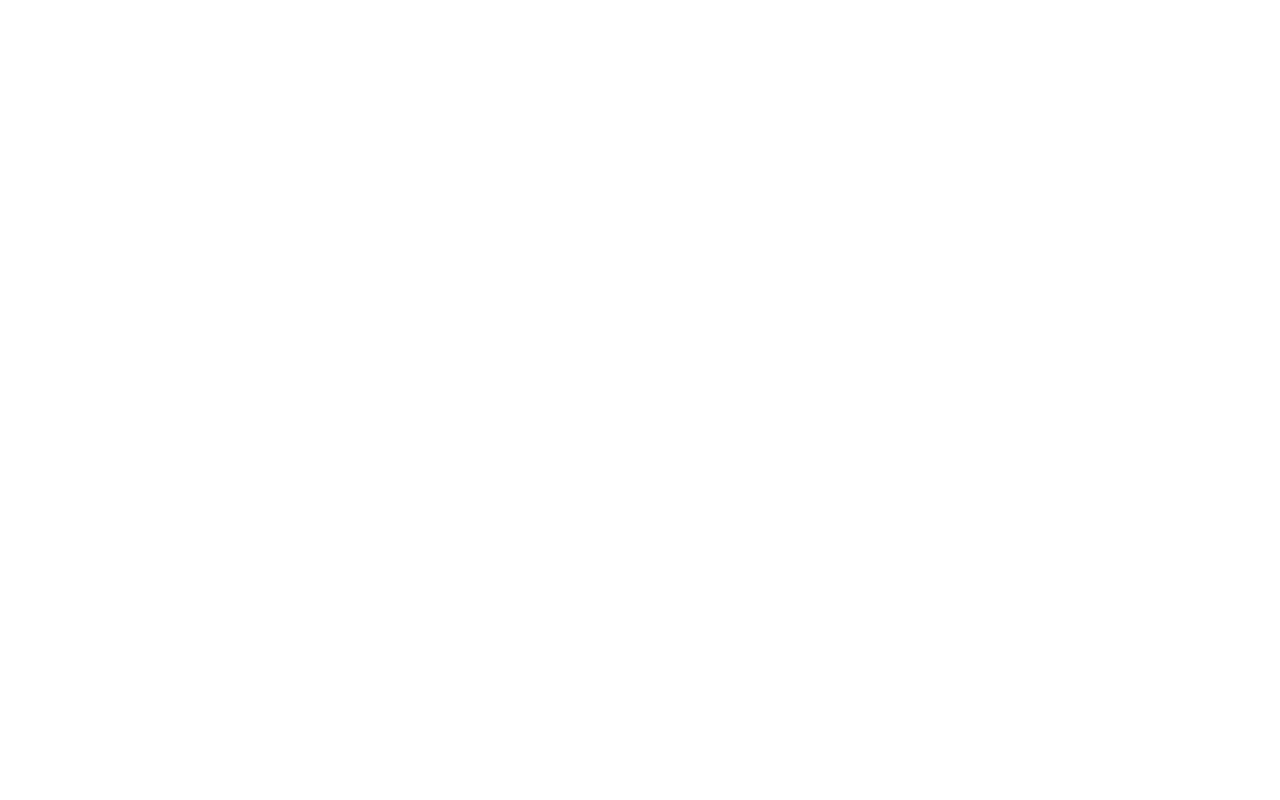
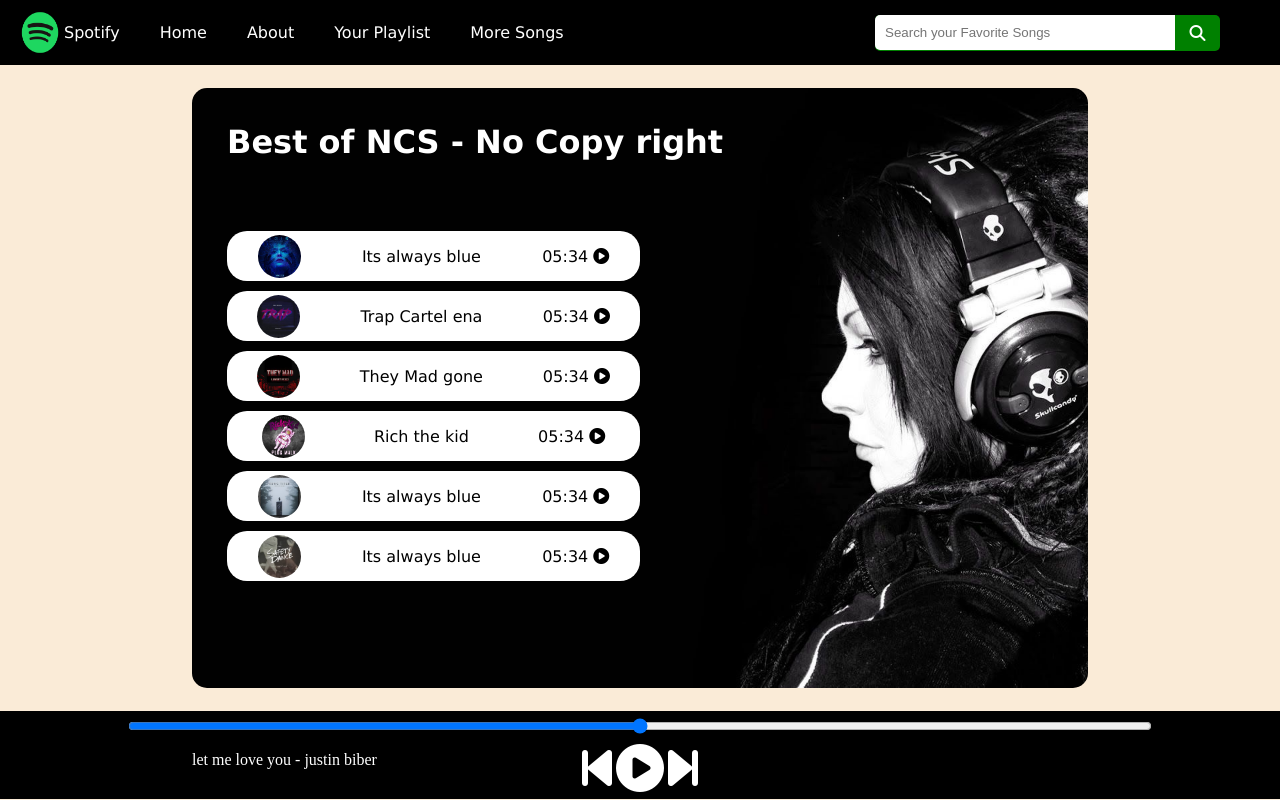
Before and after one commit to dhakaaman123/spotify-clone, a plain HTML site: page index.html in a window 1280 px wide. Drawn offline with Linux system fonts and the light colour scheme; a web font is replaced by a local one.

Commit message:
adding html and css

```diff
--- a/index.html
+++ b/index.html
@@ -3,10 +3,122 @@
 <head>
     <meta charset="UTF-8">
     <meta name="viewport" content="width=device-width, initial-scale=1.0">
-    <title>Document</title>
+    <title>Spotify</title>
     <link rel="stylesheet" href="./style.css">
+    <link rel="stylesheet" href="https://cdnjs.cloudflare.com/ajax/libs/font-awesome/6.6.0/css/all.min.css" integrity="sha512-Kc323vGBEqzTmouAECnVceyQqyqdsSiqLQISBL29aUW4U/M7pSPA/gEUZQqv1cwx4OnYxTxve5UMg5GT6L4JJg==" crossorigin="anonymous" referrerpolicy="no-referrer" />
+    <style>
+        @import url('https://fonts.googleapis.com/css2?family=Playwrite+GB+S:ital,wght@0,100..400;1,100..400&display=swap');
+        </style>
 </head>
 <body>
+    <nav id="navbar">
+        <ul>
+            <li class="brand"><img src="./logo.png" alt="logo image"><span>Spotify</span></li>
+            <li>Home</li>
+            <li>About</li>
+            <li>Your Playlist</li>
+            <li>More Songs</li>
+        </ul>
+        <div class="search">
+            <form action="">
+                <input type="text" placeholder="Search your Favorite Songs">
+
+            </form>
+            <div class="Search_icon">
+                <i class="fa-solid fa-magnifying-glass"></i>
+            </div>
+
+
+
+        </div>
+
+    </nav>
+    <div class="container">
+
+        <div class="SongList">
+            <h1>Best of NCS - No Copy right</h1>
+            <div class="songItemContainer">
+                <div class="songItem">
+                    <img src="covers/1.jpg" alt="1songimg">
+                    <span>Its always blue</span>
+                    <span class="songlistplay">
+                        <span class="timesspan">05:34</span>
+                        <i class="fa-solid  fa-circle-play"></i>
+
+                    </span>
+
+                </div>
+                <div class="songItem">
+                    <img src="covers/2.jpg" alt="1songimg">
+                    <span>Trap Cartel ena</span>
+                    <span class="songlistplay">
+                        <span class="timesspan">05:34</span>
+                        <i class="fa-solid  fa-circle-play"></i>
+
+                    </span>
+
+                </div>
+                <div class="songItem">
+                    <img src="covers/3.jpg" alt="1songimg">
+                    <span>They Mad gone </span>
+                    <span class="songlistplay">
+                        <span class="timesspan">05:34</span>
+                        <i class="fa-solid  fa-circle-play"></i>
+
+                    </span>
+
+                </div>
+                <div class="songItem">
+                    <img src="covers/4.jpg" alt="1songimg">
+                    <span>Rich the kid</span>
+                    <span class="songlistplay">
+                        <span class="timesspan">05:34</span>
+                        <i class="fa-solid  fa-circle-play"></i>
+
+                    </span>
+
+                </div>
+                <div class="songItem">
+                    <img src="covers/5.jpg" alt="1songimg">
+                    <span>Its always blue</span>
+                    <span class="songlistplay">
+                        <span class="timesspan">05:34</span>
+                        <i class="fa-solid  fa-circle-play"></i>
+
+                    </span>
+
+                </div>
+                <div class="songItem">
+                    <img src="covers/6.jpg" alt="1songimg">
+                    <span>Its always blue</span>
+                    <span class="songlistplay">
+                        <span class="timesspan">05:34</span>
+                        <i class="fa-solid  fa-circle-play"></i>
+
+                    </span>
+
+                </div>
+
+            </div>
+        </div>
+
+        <div class="songBanner"></div>
+
+    </div>
+    <div class="bottom">
+        <input type="range" name="range" id="myProgressBar" min="0" max="100">
+        <div class="play_icon">
+            <i class="fa-solid fa-3x fa-backward-step"></i>
+            <i class="fa-solid fa-3x fa-circle-play"></i>
+            <i class="fa-solid fa-3x fa-forward-step"></i>
+            <div class="songInfo">
+                <img src="./playing.gif"  width="50px"> let me love you - justin biber
+            </div>
+
+        </div>
+
+
+    </div>
 
     <script src="./script.js"></script>
 
--- a/style.css
+++ b/style.css
@@ -0,0 +1,161 @@
+
+*{
+    margin:0px;
+    padding: 0px;
+    box-sizing: border-box;
+}
+body{
+    background-color: antiquewhite;
+}
+nav{
+    display: flex;
+    justify-content:space-between;
+    font-family: Verdana;
+    height: 65px;
+
+    background-color:black;
+    align-items: center;
+    color: white;
+    font-size: 1rem;
+
+
+
+}
+nav ul{
+    display:flex;
+    list-style: none;
+
+    align-items:center;
+
+
+}
+nav ul li{
+    padding: 0 20px ;
+    transition: color 1s ease;
+}
+nav ul li:hover{
+    color: green;
+}
+.brand img {
+    height: 45px;
+    width: 40px;
+    margin-right: 4px;
+
+}
+.brand{
+    display: flex;
+    align-items: center;
+
+}
+
+.search{
+    display: flex;
+
+    margin-right:60px;
+
+
+    border: none;
+    background-color:green;
+    /* border-radius:15px; */
+
+    border-radius: 5px;
+    align-items: center;
+
+
+
+
+
+}
+.search:hover{
+    border: 3px solid green;
+}
+.search form input{
+    padding:10px;
+    width: 300px;
+    border-radius:5px 0px 0px 5px;
+    border: 0px;
+
+    color: white;
+
+}
+
+.Search_icon{
+    display: flex;
+    justify-content: center;
+    align-items: center;
+    padding:10px;
+    width: 45px;
+
+}
+.container{
+    min-height: 75vh;
+    background-color: black;
+    color: white;
+    font-family: Verdana;
+    margin: 23px auto;
+    width: 70%;
+    border-radius: 15px;
+    padding: 35px;
+    background-image: url(./bg.jpg);
+    background-size: cover;
+
+
+
+
+}
+.bottom{
+    position: sticky;
+    display: flex;
+    height:11vh;
+    color: white;
+    background-color: black;
+    justify-content: center;
+    align-items: center;
+    flex-direction: column;
+
+
+}
+.play_icon{
+    cursor: pointer;
+
+}
+#myProgressBar{
+    width: 80vw;
+    margin-bottom: 10px;
+
+
+}
+.songItemContainer{
+    margin-top: 70px;
+}
+.songItem {
+    /* margin-top: 25px; */
+    height: 50px;
+    display: flex;
+    background-color: white;
+    width: 50%;
+    color: black;
+    margin-bottom:10px ;
+    justify-content: space-around;
+    align-items: center;
+    border-radius: 20px;
+
+}
+.songlistplay i{
+    cursor: pointer;
+}
+.songItem img{
+    width: 43px;
+    border-radius: 50%;
+
+}
+.songInfo{
+    position: absolute;
+    left: 10vw;
+    bottom:30px;
+}
+.songInfo img{
+    margin-right: 10px;
+    opacity: 0;
+    transform: opacity 1s ease-in-out;
+}
```
